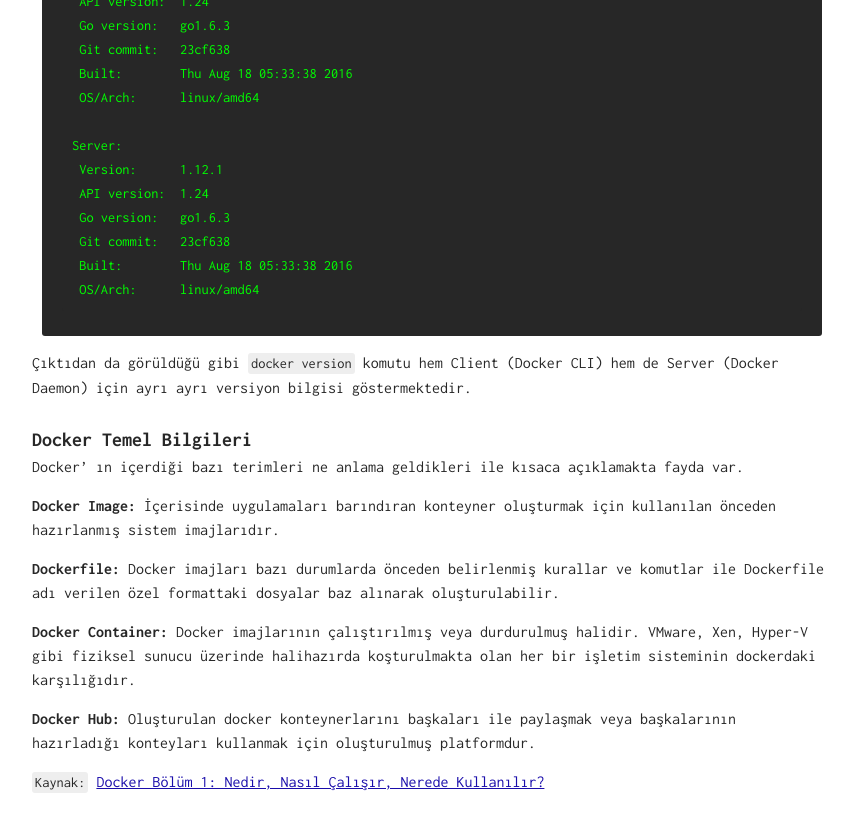
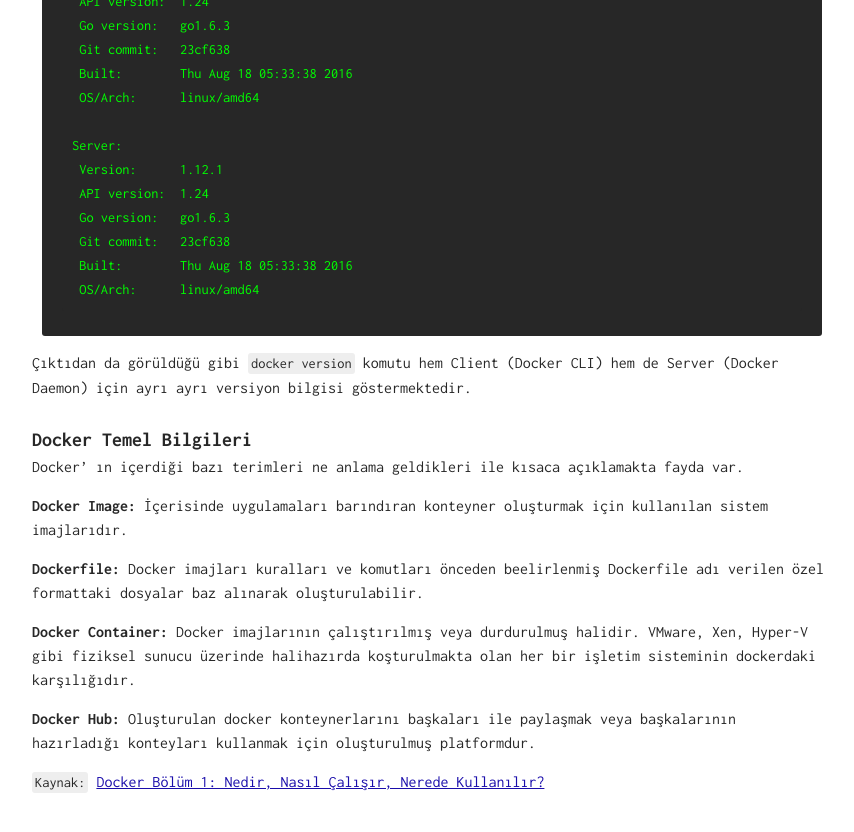
Before and after one commit to mustafasevim/blog, a Jekyll site: the page built from _posts/2016-08-23-docker-I.md, in a window 1280 px wide and 900 px high, scrolled down 2301 px. Shown: the top 832 px of the window, without its empty margins (208-1062 px from the left). Built offline with Jekyll 4.4.1, drawn with Linux system fonts in a browser that asks for light colours; comment, search, counter and statistics services are not loaded.

Commit message:
Update 2016-08-23-docker-I.md

```diff
--- a/_posts/2016-08-23-docker-I.md
+++ b/_posts/2016-08-23-docker-I.md
@@ -1,6 +1,6 @@
 ---
 layout: post
-title: Docker I
+title: Docker
 ---
 
 # Docker
@@ -62,9 +62,9 @@
 
 Docker' ın içerdiği bazı terimleri ne anlama geldikleri ile kısaca açıklamakta fayda var.
 
-**Docker Image:** İçerisinde uygulamaları barındıran konteyner oluşturmak için kullanılan önceden hazırlanmış sistem imajlarıdır.
+**Docker Image:** İçerisinde uygulamaları barındıran konteyner oluşturmak için kullanılan sistem imajlarıdır.
 
-**Dockerfile:** Docker imajları bazı durumlarda önceden belirlenmiş kurallar ve komutlar ile Dockerfile adı verilen özel formattaki dosyalar baz alınarak oluşturulabilir.
+**Dockerfile:** Docker imajları kuralları ve komutları önceden beelirlenmiş Dockerfile adı verilen özel formattaki dosyalar baz alınarak oluşturulabilir.
 
 **Docker Container:** Docker imajlarının çalıştırılmış veya durdurulmuş halidir. VMware, Xen, Hyper-V gibi fiziksel sunucu üzerinde halihazırda koşturulmakta olan her bir işletim sisteminin  dockerdaki karşılığıdır.
 
```
